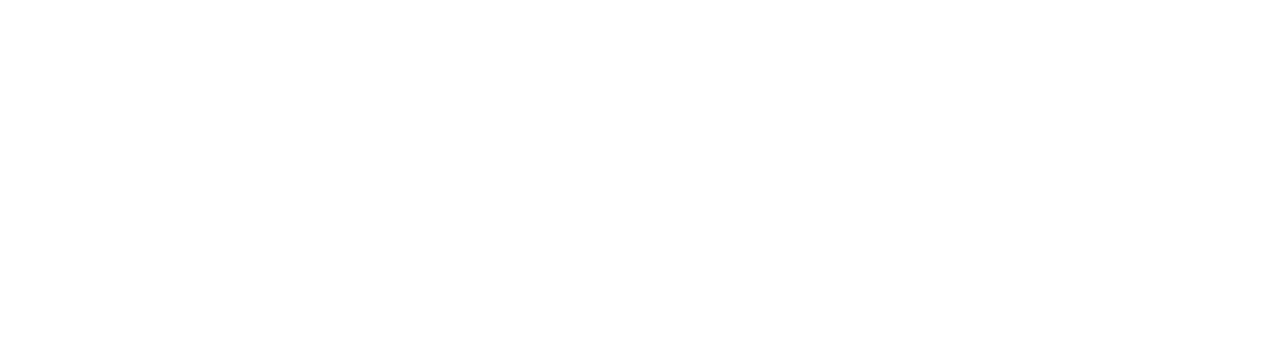
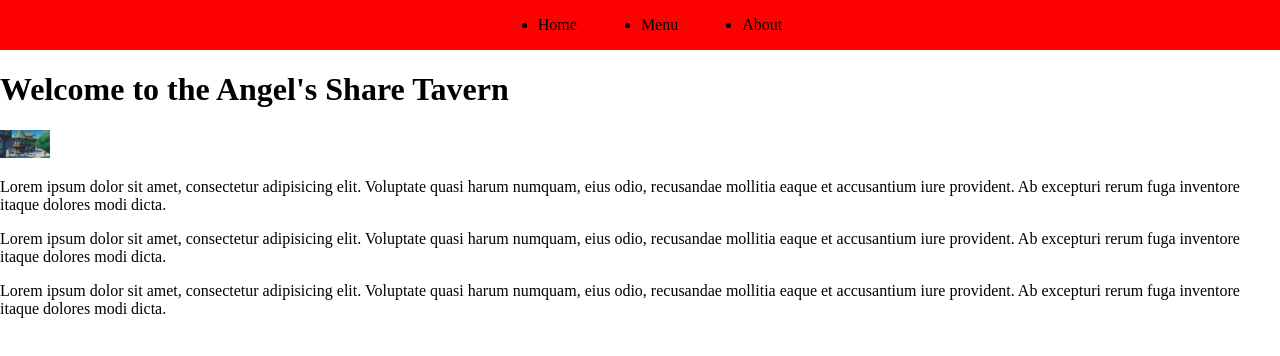
Before and after one commit to rzho17/restaurant-page, a website built with webpack: page dist/index.html in a window 1280 px wide. Built offline with nearby package versions, Linux system fonts and the light colour scheme.

Commit message:
Create header on load and work on home page

```diff
--- /dev/null
+++ b/src/home.js
@@ -0,0 +1,36 @@
+const createP = (text) => {
+  const p = document.createElement("p");
+  p.textContent = text;
+  return p;
+};
+
+const homeContent = (() => {
+  const content = document.querySelector("#content");
+
+  const h1 = document.createElement("h1");
+  h1.textContent = "Welcome to the Angel's Share Tavern";
+  h1.className = "title";
+  content.appendChild(h1);
+
+  const img = document.createElement("img");
+  img.src = "../src/assets/angels-share-exterior.png";
+  content.appendChild(img);
+
+  content.appendChild(
+    createP(
+      "Lorem ipsum dolor sit amet, consectetur adipisicing elit. Voluptate quasi harum numquam, eius odio, recusandae mollitia eaque et accusantium iure provident. Ab excepturi rerum fuga inventore itaque dolores modi dicta."
+    )
+  );
+  content.appendChild(
+    createP(
+      "Lorem ipsum dolor sit amet, consectetur adipisicing elit. Voluptate quasi harum numquam, eius odio, recusandae mollitia eaque et accusantium iure provident. Ab excepturi rerum fuga inventore itaque dolores modi dicta."
+    )
+  );
+  content.appendChild(
+    createP(
+      "Lorem ipsum dolor sit amet, consectetur adipisicing elit. Voluptate quasi harum numquam, eius odio, recusandae mollitia eaque et accusantium iure provident. Ab excepturi rerum fuga inventore itaque dolores modi dicta."
+    )
+  );
+})();
+
+export default homeContent;
--- a/src/index.js
+++ b/src/index.js
@@ -1 +1,5 @@
-console.log("hi");
+import createHeader from "./initial-load";
+import homeContent from "./home";
+import initialLoad from "./initial-load";
+
+createHeader();
--- /dev/null
+++ b/src/initial-load.js
@@ -0,0 +1,32 @@
+// export default console.log("cheese");
+
+//create module function to create basic layout for page that other pages import from as well
+const createLi = (text, name) => {
+  const li = document.createElement("li");
+  li.textContent = text;
+  li.className = name;
+  return li;
+};
+
+const createHeader = () => {
+  const body = document.querySelector("body");
+  const content = document.querySelector("#content");
+
+  const header = document.createElement("header");
+  header.className = "header";
+  body.insertBefore(header, content);
+
+  const nav = document.createElement("nav");
+  nav.className = "nav";
+  header.append(nav);
+
+  const navUl = document.createElement("ul");
+  navUl.className = "ul";
+  nav.append(navUl);
+
+  navUl.appendChild(createLi("Home", "home"));
+  navUl.appendChild(createLi("Menu", "menu"));
+  navUl.appendChild(createLi("About", "about"));
+};
+
+export default createHeader;
--- /dev/null
+++ b/src/styles.css
@@ -0,0 +1,25 @@
+body {
+  margin: 0;
+}
+header {
+  width: 100%;
+  background-color: red;
+}
+
+nav {
+  width: 100%;
+  display: flex;
+}
+
+ul {
+  display: flex;
+  width: 100%;
+  justify-content: center;
+}
+
+li {
+  margin: 0 2rem;
+}
+img {
+  width: 50px;
+}
```
Also changed, not shown: dist/index.html, dist/main.js, src/assets/angels-share-exterior.png (added).
